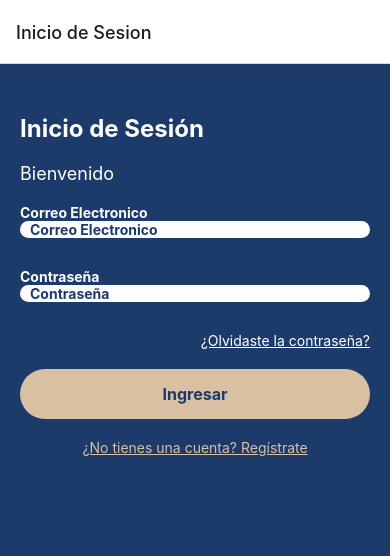
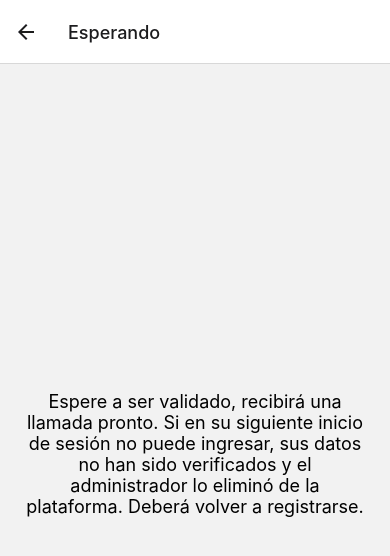
Before and after one commit to elsujeto866/Brigadas_de_Seguridad, a React Native app in the folder MobileClient/: screen /EsperaValidacion in a window 390 px wide. Shown: the top 556 px of the page. Built offline with nearby package versions, Linux system fonts and the light colour scheme.

Commit message:
ultima actualizacion

```diff
--- a/MobileClient/App.js
+++ b/MobileClient/App.js
@@ -6,6 +6,7 @@ import RegistroBrigadista from "./Components/RegistroBrigadista.jsx";
 import LoginBrigadista from "./Components/LoginBrigadista.jsx";
 import RegistroGrupos from "./Components/RegistroGrupos.jsx";
 import SeleccionGrupo from "./Components/SeleccionGrupo.jsx";
+import EsperaValidacion from "./Components/EsperaValidacion.jsx";
 
 const App = () => {
   const Stack = createNativeStackNavigator();
@@ -21,6 +22,11 @@ const App = () => {
           name="RegistroBrigadista"
           component={RegistroBrigadista}
           options={{ title: "Registro de Usuario" }}
+        />
+        <Stack.Screen
+          name="EsperaValidacion"
+          component={EsperaValidacion}
+          options={{ title: "Esperando" }}
         />
 
         <Stack.Screen
--- /dev/null
+++ b/MobileClient/Components/EsperaValidacion.jsx
@@ -0,0 +1,27 @@
+import React from 'react';
+import { View, Text, StyleSheet } from 'react-native';
+
+const EsperaValidacion = () => {
+  return (
+    <View style={styles.container}>
+      <Text style={styles.message}>
+        Espere a ser validado, recibirá una llamada pronto. Si en su siguiente inicio de sesión no puede ingresar, sus datos no han sido verificados y el administrador lo eliminó de la plataforma. Deberá volver a registrarse.
+      </Text>
+    </View>
+  );
+};
+
+const styles = StyleSheet.create({
+  container: {
+    flex: 1,
+    justifyContent: 'center',
+    alignItems: 'center',
+    paddingHorizontal: 20,
+  },
+  message: {
+    textAlign: 'center',
+    fontSize: 18,
+  },
+});
+
+export default EsperaValidacion;
--- a/MobileClient/Components/LoginBrigadista.jsx
+++ b/MobileClient/Components/LoginBrigadista.jsx
@@ -28,10 +28,16 @@ const LoginBrigadista = () => {
         // Navegar a la pantalla de inicio o a cualquier otra pantalla necesaria
         const brigadistaId = data._id;
         console.log('Inicio de sesión exitoso:', data);
-        navigation.navigate('RegistroGrupos',{ brigadistaId });
-        console.log(brigadistaId);
+        console.log(data.rol)
+        //navigation.navigate('RegistroGrupos',{ brigadistaId });
+        //console.log(brigadistaId);
         // Por ejemplo:
         // navigation.navigate('Home');
+        if (data.validation) {
+          navigation.navigate('RegistroGrupos', { brigadistaId }); // Navega a RegistroGrupos si validation es true
+        } else {
+          navigation.navigate('EsperaValidacion', { brigadistaId }); // Navega a EsperaValidacion si validation es false
+        }
       } else {
         // Manejar errores de inicio de sesión, mostrar mensaje de error al usuario
         console.error('Error en inicio de sesión:', data.message);
```
Also changed, not shown: 1 other file (tests, documents, lock files or other folders).
